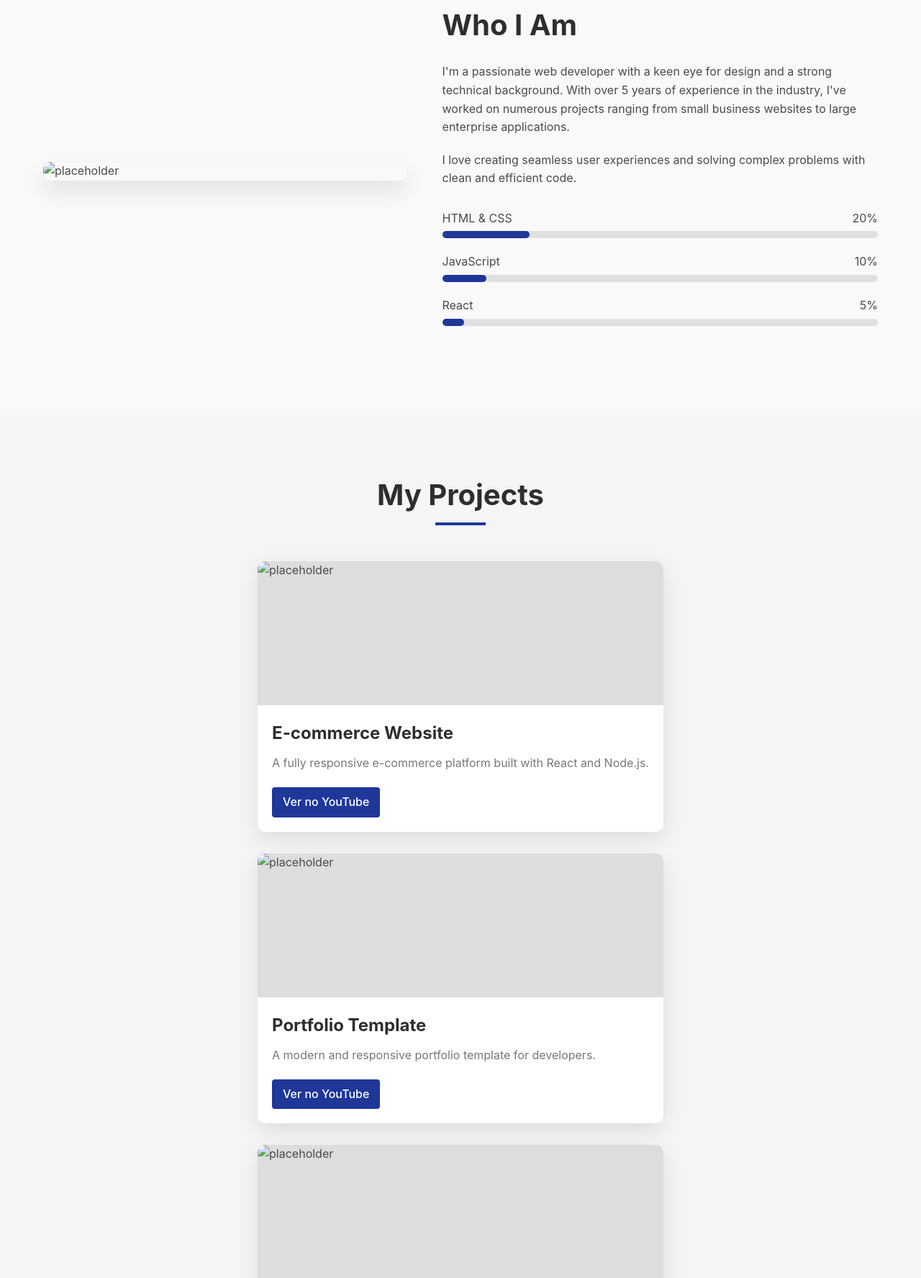
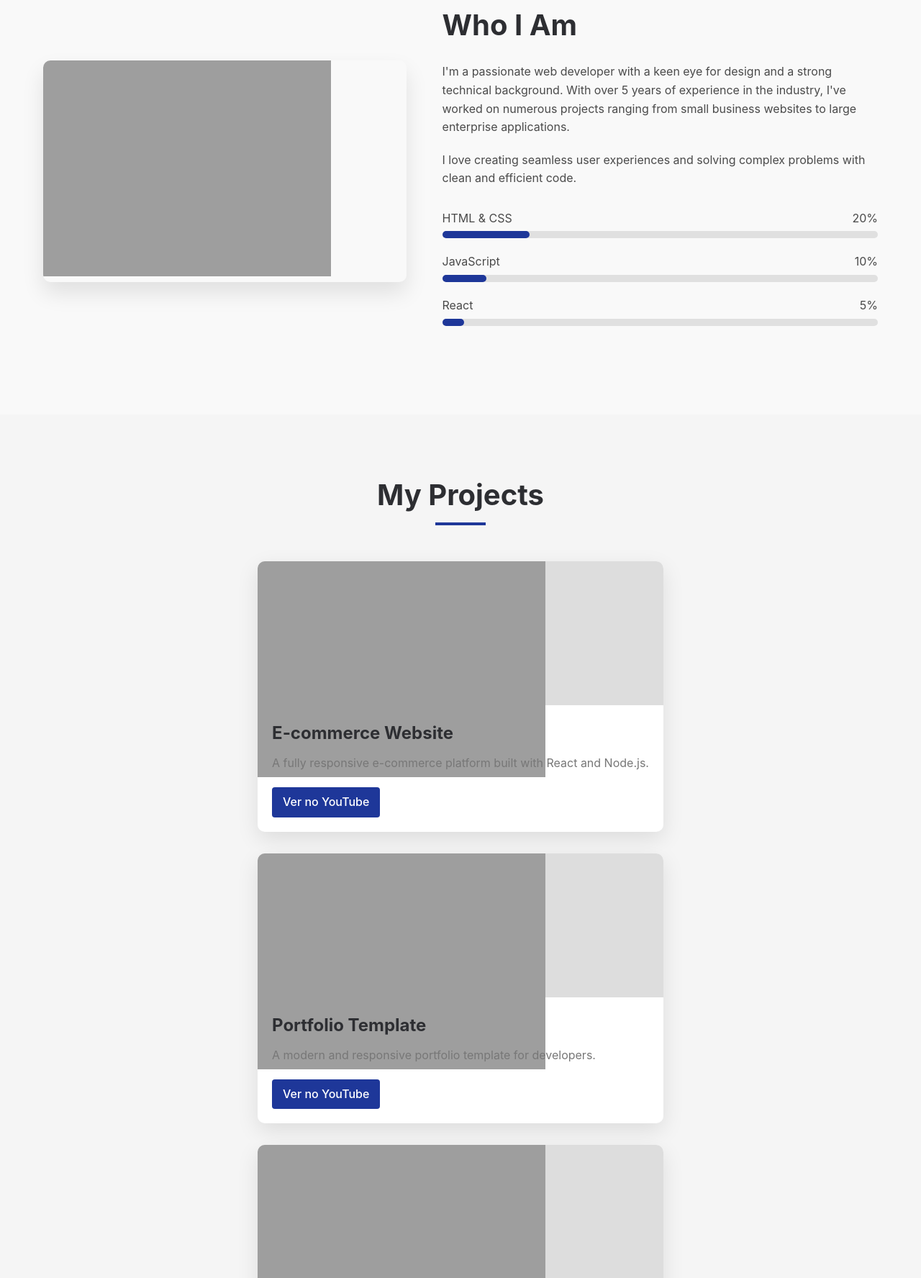
Before and after one commit to leandromjustino/all-my-links, a plain HTML site: page project.html in a window 1280 px wide. Shown: the part 1024-2800 px from the top of the page at 72% size. Drawn offline with Linux system fonts and the light colour scheme; the site is published under a folder, as on GitHub Pages, so addresses that start at the root find nothing.

Commit message:
Add files via upload

```diff
--- a/project.html
+++ b/project.html
@@ -637,7 +637,7 @@
                 </div>
             </div>
             <div class="hero-image fade-in">
-                <img src="/Imagem/foto.jpg" alt="placeholder">
+                <img src="imagem/foto.jpg" alt="placeholder">
             </div>
         </div>
     </section>
@@ -648,7 +648,7 @@
             <h2 class="section-title fade-in">Sobre Mim</h2>
             <div class="about-container">
                 <div class="about-image fade-in">
-                    <img src="/Imagem/foto.jpg" alt="placeholder">
+                    <img src="imagem/foto.jpg" alt="placeholder">
                 </div>
                 <div class="about-text fade-in">
                     <h2>Who I Am</h2>
@@ -695,7 +695,7 @@
             <div class="projects-grid">
                 <div class="project-card fade-in">
                     <div class="project-img">
-                        <img src="/Imagem/foto.jpg" alt="placeholder">
+                        <img src="imagem/foto.jpg" alt="placeholder">
                     </div>
                     <div class="project-content">
                         <h3>E-commerce Website</h3>
@@ -707,7 +707,7 @@
                 </div>
                 <div class="project-card fade-in">
                     <div class="project-img">
-                        <img src="/Imagem/foto.jpg" alt="placeholder">
+                        <img src="imagem/foto.jpg" alt="placeholder">
                     </div>
                     <div class="project-content">
                         <h3>Portfolio Template</h3>
@@ -719,7 +719,7 @@
                 </div>
                 <div class="project-card fade-in">
                     <div class="project-img">
-                        <img src="/Imagem/foto.jpg" alt="placeholder">
+                        <img src="imagem/foto.jpg" alt="placeholder">
                     </div>
                     <div class="project-content">
                         <h3>Task Manager App</h3>
```
Also changed, not shown: donate.html (+1 -1 lines), index.html (+2 -2 lines).
